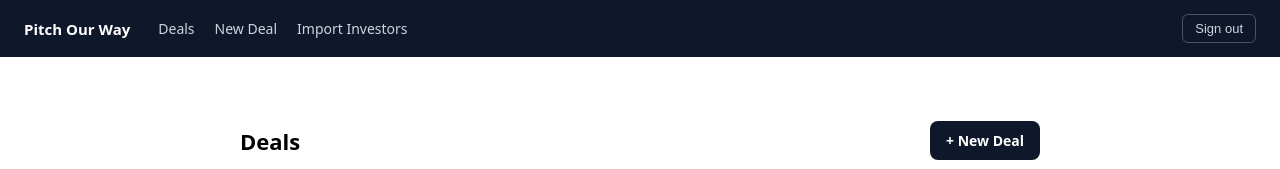
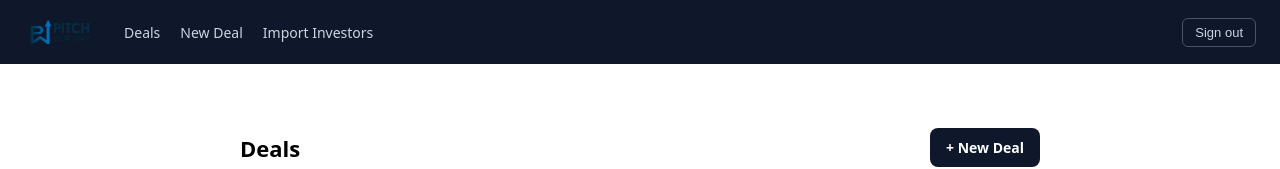
Before and after one commit to CHiliClicksPow/investor-dashboard, a Next.js app: page /deals in a window 1280 px wide. Shown: the top 169 px of the page. Built offline with nearby package versions, Linux system fonts and the light colour scheme; no server answers; the database is empty.

Commit message:
Add files via upload

```diff
--- a/components/NavBar.tsx
+++ b/components/NavBar.tsx
@@ -16,7 +16,7 @@ export default function NavBar() {
   return (
     <div style={styles.bar}>
       <div style={styles.left}>
-        <span style={styles.brand}>Pitch Our Way</span>
+        <img src="/logo.png" alt="Pitch Our Way" style={styles.logo} />
         <Link href="/deals" style={styles.link}>Deals</Link>
         <Link href="/deals/new" style={styles.link}>New Deal</Link>
         <Link href="/import-investors" style={styles.link}>Import Investors</Link>
@@ -37,6 +37,7 @@ const styles: Record<string, React.CSSProperties> = {
   },
   left: { display: 'flex', alignItems: 'center', gap: 20 },
   brand: { color: '#fff', fontWeight: 700, fontSize: 15, marginRight: 8 },
+  logo: { height: 36, width: 'auto', marginRight: 8 },
   link: { color: '#cbd5e1', textDecoration: 'none', fontSize: 14 },
   signOut: {
     background: 'transparent',
```
